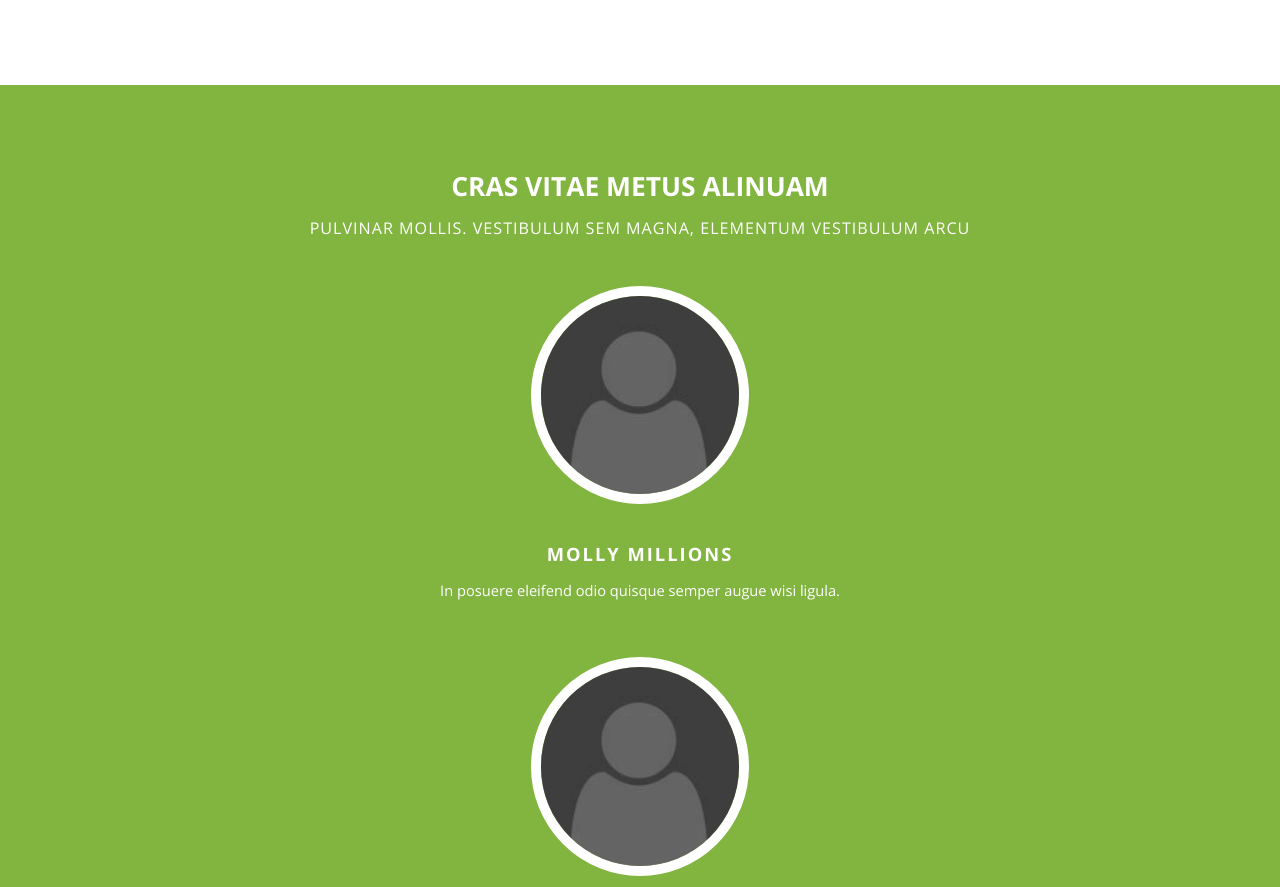
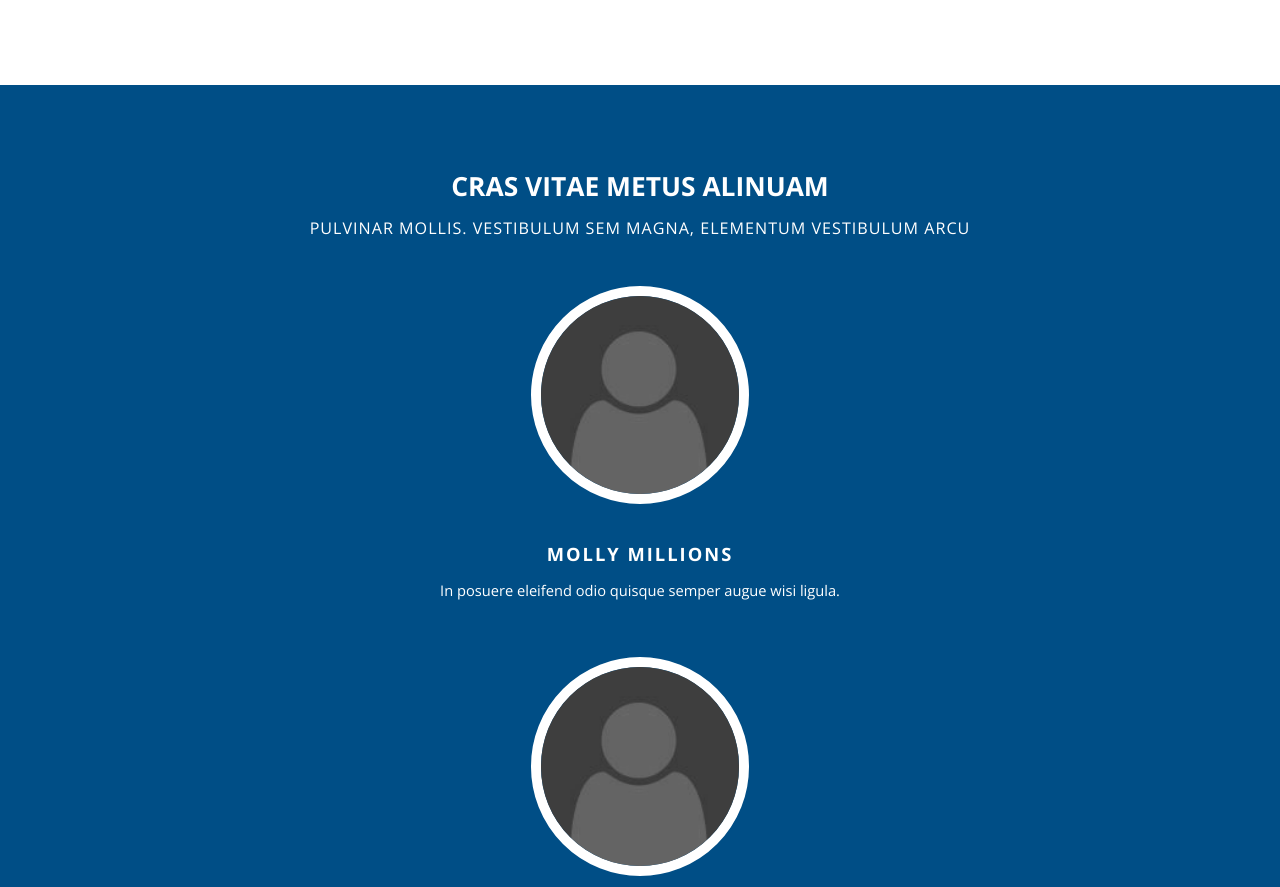
Before and after one commit to smilroy/Jason, a plain HTML site: page no-sidebar.html in a window 1280 px wide. Shown: the part 885-1772 px from the top of the page. Drawn offline with nearby package versions, Linux system fonts and the light colour scheme.

Commit message:
Update banner

```diff
--- a/css/style.css
+++ b/css/style.css
@@ -534,7 +534,7 @@
 		}
 
 		.wrapper.style5 {
-			background: #82b440;
+			background: #004E86;
 			text-align: center;
 			color: white;
 		}
```
Also changed, not shown: index.html (+1 -1 lines).
